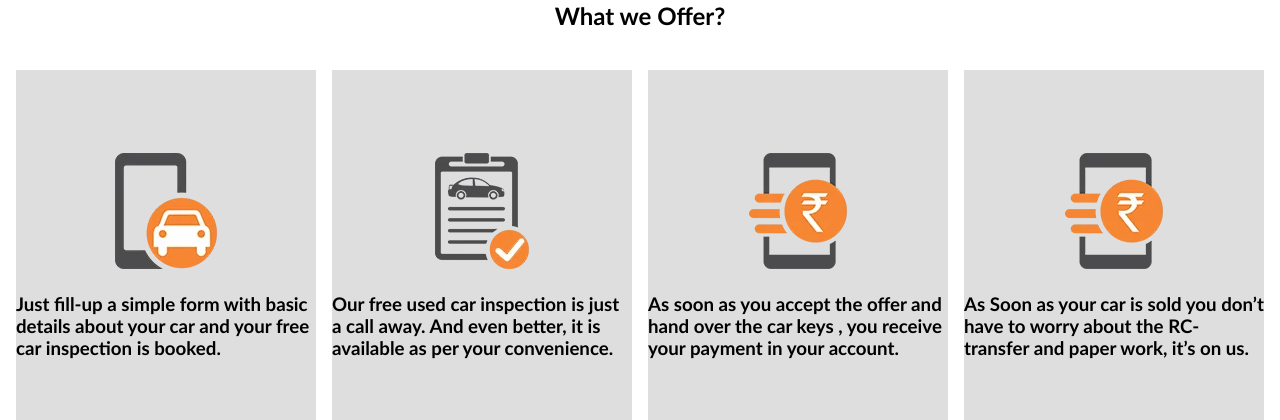
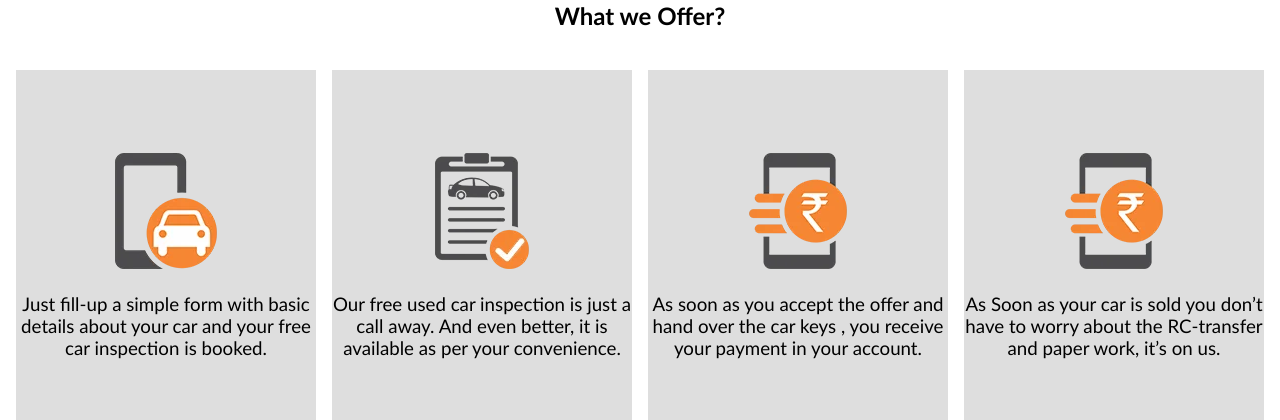
Before and after one commit to Ayaz-Ahamed-Shaik/PythonGroupRetake, a Flask app: page / in a window 1280 px wide. Shown: the part 682-1102 px from the top of the page. Run offline with Flask 3, Linux system fonts and the light colour scheme.

Commit message:
section4text

```diff
--- a/static/css/index.css
+++ b/static/css/index.css
@@ -110,3 +110,8 @@ nav h3
     background-color: rgb(222, 222, 222);
     margin-top: 40px;
 }
+.section4 h3
+{
+    text-align: center;
+    font-weight: 500;
+}
```
